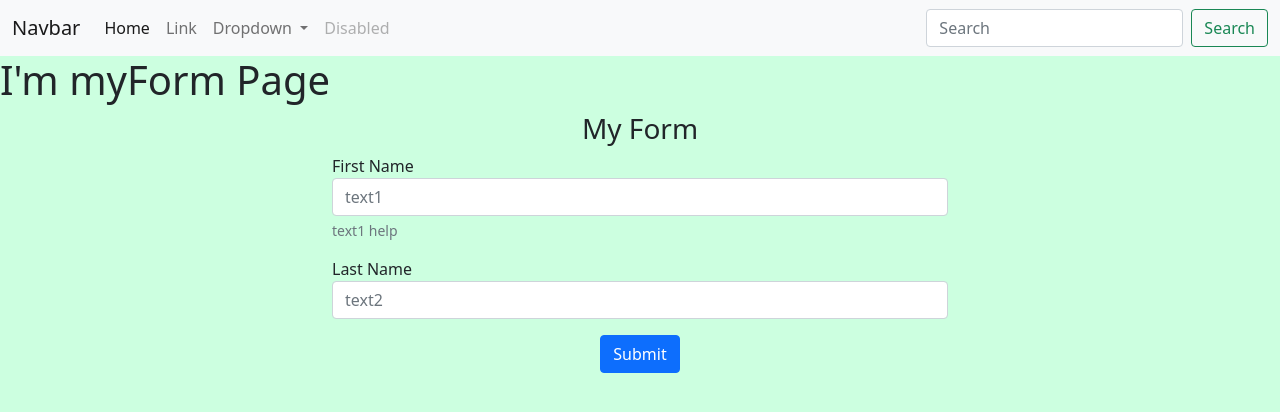
After one commit to mbharti321/djangoFirst, a Django app: page /myForm in a window 1280 px wide. The commit adds this page. Shown: the top 412 px of the page. Run offline with Django 3.2, Linux system fonts and the light colour scheme.

Commit message:
add myForm.html file

```diff
--- a/firstApp/urls.py
+++ b/firstApp/urls.py
@@ -14,4 +14,8 @@
     path('temp', views.temp, name = 'temp'),
     path('myImage', views.myImage, name = 'myImage'),
     path('myImage2', views.myImage2, name = 'myImage2'),
+    path('myForm', views.myForm, name = 'myForm'),
+
+
+    path('myFormResponse', views.myFormResponse, name = 'myFormResponse'),
 ]
--- a/firstApp/views.py
+++ b/firstApp/views.py
@@ -48,3 +48,26 @@
 
 def myImage2(request):
     return render(request, 'myImage2.html')
+
+
+def myForm(request):
+    return render(request, 'myForm.html')
+
+# For GET method
+# def myFormResponse(request):
+#     responseDict={
+#         "FName": request.GET['text1'],
+#         "LName": request.GET['text2'],
+#         "method": request.method,
+#     }
+#     return JsonResponse(responseDict)
+
+
+# For POST method
+def myFormResponse(request):
+    responseDict={
+        "FName": request.POST['text1'],
+        "LName": request.POST['text2'],
+        "method": request.method,
+    }
+    return JsonResponse(responseDict)
--- /dev/null
+++ b/templates/myForm.html
@@ -0,0 +1,34 @@
+{% extends 'baseTemplate.html' %}
+{% load static %}
+{% block title %} My Form {% endblock %}
+
+{% block content %}
+<h1>I'm myForm Page</h1>
+
+
+<div class="container-fluid" >
+    <div class="row">
+        <div class="col-md-6" style="margin: 0 auto;">
+            <!-- <form method="GET" action="{% url 'myFormResponse' %}"> -->
+            <form method="POST" action="{% url 'myFormResponse' %}">
+                {% csrf_token %}
+                <h3 style="text-align: center;">My Form</h3>
+                <div class="form-group mb-3" >
+                    <label for="text1" >First Name</label>
+                    <input type="text" class="form-control" id="text1" name="text1" placeholder="text1" area-describedby = "tet1Help">
+                    <div id="tet1Help" class="form-text">text1 help</div>
+                </div>
+                <div class="form-group mb-3">
+                    <label for="text2" >Last Name</label>
+                    <input type="text" class="form-control" id="text2" name="text2" placeholder="text2" >
+                </div>
+                <div class="form-group mb-3">
+                    <button type="submit" class="btn btn-primary" style="margin: 0 auto; display: block;">Submit</button>
+                </div>
+            </form>
+        </div>
+    </div>
+</div>
+
+
+{% endblock %}
```
Also changed, not shown: templates/myImage2.html (+8 -2 lines).
